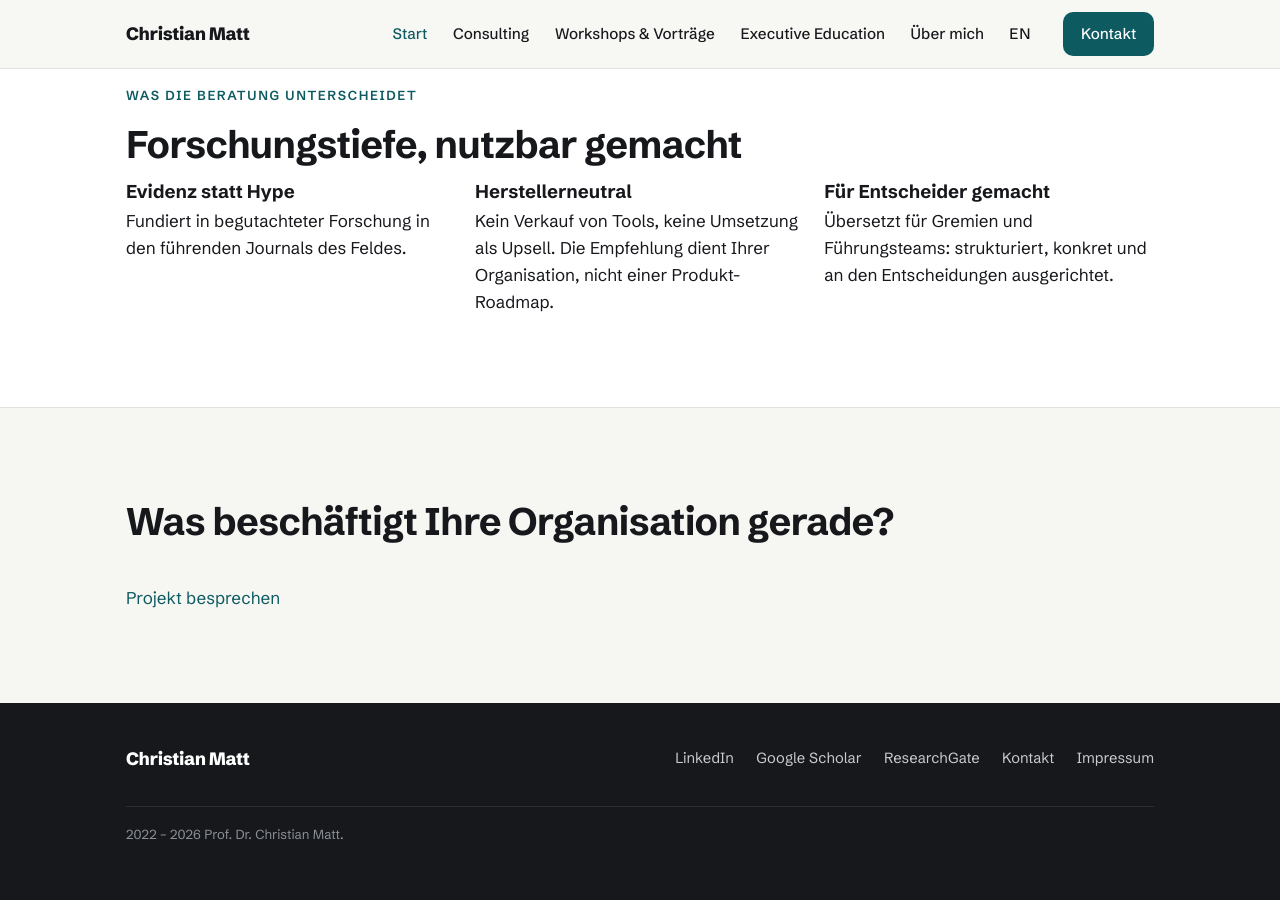
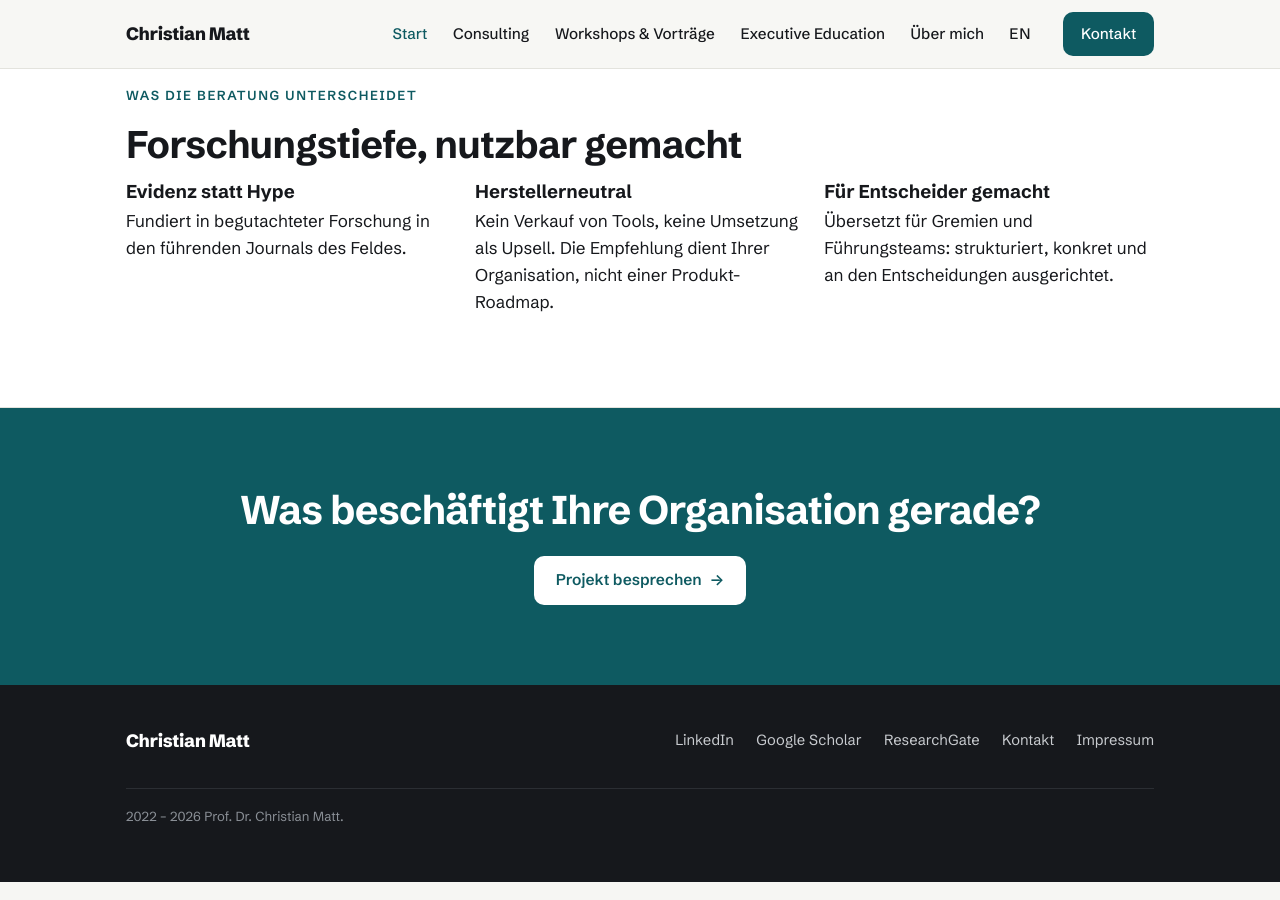
Before and after one commit to christian-matt/christian-matt.github.io, a Jekyll site: the page built from pages/index.md, in a window 1280 px wide and 900 px high, scrolled down 1375 px. Built offline with Jekyll 4.4.1, drawn with Linux system fonts in a browser that asks for light colours.

Commit message:
Adjust layout homepage.

```diff
--- a/_layouts/home.html
+++ b/_layouts/home.html
@@ -11,4 +11,4 @@ layout: default
 </section>
 <section class="section section-topics"><div class="wrap markdown-section">{{ sections[1] }}</div></section>
 <section class="why section-ways"><div class="wrap section markdown-section">{{ sections[2] }}</div></section>
-<section class="section section-benefits"><div class="wrap markdown-section">{{ sections[3] }}</div></section>
+<section class="cta-band"><div class="wrap markdown-section">{{ sections[3] }}</div></section>
```
